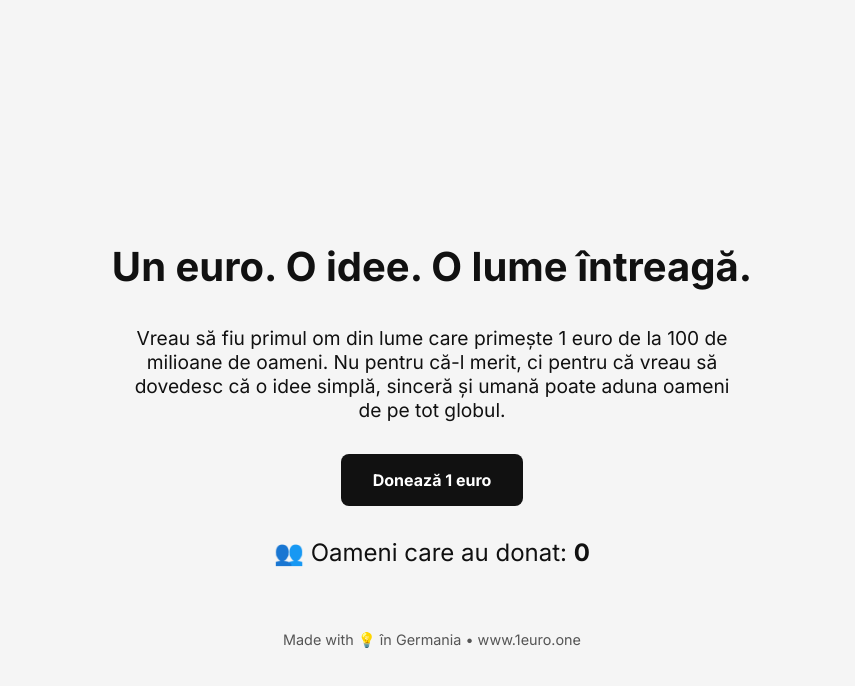
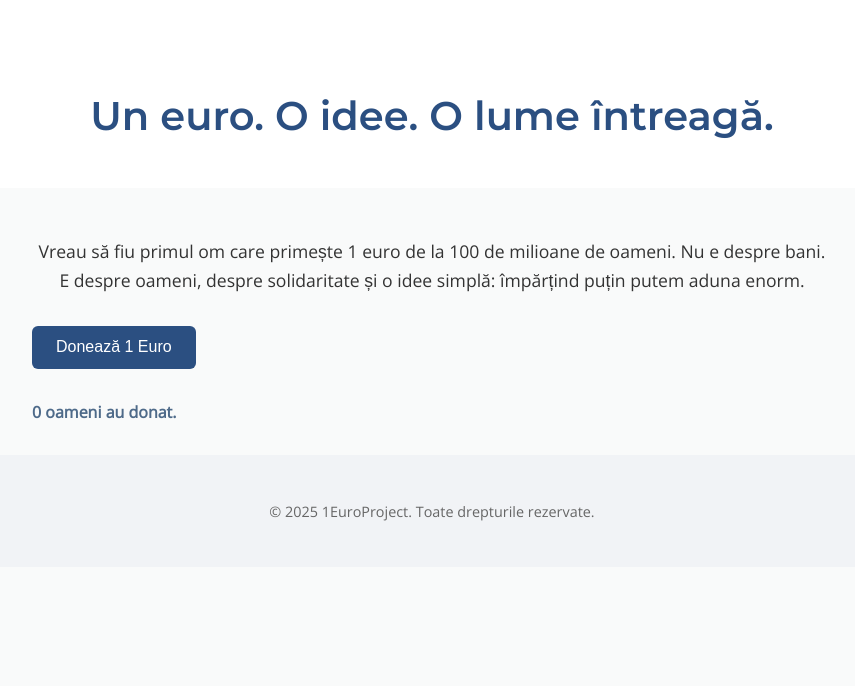
Before and after one commit to all1euro/1euro_project, a plain HTML site: page index.html in a window 1280 px wide. Shown: the whole page, without its empty margins (208-1063 px from the left). Drawn offline with nearby package versions, Linux system fonts and the light colour scheme.

Commit message:
Update index.html
actualizat design site

```diff
--- a/index.html
+++ b/index.html
@@ -1,63 +1,97 @@
 <!DOCTYPE html>
 <html lang="ro">
 <head>
-  <meta charset="UTF-8" />
-  <meta name="viewport" content="width=device-width, initial-scale=1.0" />
-  <title>1 Euro Project</title>
-  <link href="https://fonts.googleapis.com/css2?family=Inter:wght@400;700&display=swap" rel="stylesheet">
+  <meta charset="UTF-8">
+  <meta name="viewport" content="width=device-width, initial-scale=1.0">
+  <title>1EuroProject - O idee globală</title>
+  <link href="https://fonts.googleapis.com/css2?family=Montserrat:wght@600&family=Open+Sans&display=swap" rel="stylesheet">
   <style>
     body {
       margin: 0;
-      font-family: 'Inter', sans-serif;
-      background: #f5f5f5;
-      color: #111;
+      font-family: 'Open Sans', sans-serif;
+      background-color: #f9fafa;
+      color: #333;
+    }
+
+    header {
+      text-align: center;
+      padding: 4rem 2rem 2rem;
+      background-color: #ffffff;
+    }
+
+    h1 {
+      font-family: 'Montserrat', sans-serif;
+      font-size: 2.5rem;
+      margin-bottom: 1rem;
+      color: #2b4f81;
+    }
+
+    nav {
+      margin-top: 1rem;
+    }
+
+    main {
       display: flex;
       flex-direction: column;
       align-items: center;
-      justify-content: center;
-      min-height: 100vh;
+      padding: 2rem;
+      max-width: 800px;
+      margin: 0 auto;
+    }
+
+    #intro p {
+      font-size: 1.1rem;
+      line-height: 1.6;
+      text-align: center;
+      margin-bottom: 2rem;
+    }
+
+    #donate-btn {
+      background-color: #2b4f81;
+      color: white;
+      border: none;
+      padding: 0.8rem 1.5rem;
+      font-size: 1rem;
+      border-radius: 6px;
+      cursor: pointer;
+      transition: background-color 0.3s ease;
+    }
+
+    #donate-btn:hover {
+      background-color: #1f3b60;
+    }
+
+    #donation-counter {
+      margin-top: 2rem;
+      font-weight: 600;
+      color: #4e6a89;
+    }
+
+    footer {
       text-align: center;
       padding: 2rem;
-    }
-    h1 {
-      font-size: 2.5rem;
-      margin-bottom: 1rem;
-    }
-    p {
-      font-size: 1.2rem;
-      max-width: 600px;
-      margin-bottom: 2rem;
-    }
-    a.button {
-      background: #111;
-      color: #fff;
-      padding: 1rem 2rem;
-      border-radius: 8px;
-      text-decoration: none;
-      font-weight: bold;
-      transition: background 0.3s;
-    }
-    a.button:hover {
-      background: #333;
-    }
-    .counter {
-      margin-top: 2rem;
-      font-size: 1.5rem;
-    }
-    footer {
-      margin-top: 4rem;
       font-size: 0.9rem;
-      color: #555;
+      background-color: #f1f3f6;
+      color: #666;
     }
   </style>
 </head>
 <body>
-  <h1>Un euro. O idee. O lume întreagă.</h1>
-  <p>Vreau să fiu primul om din lume care primește 1 euro de la 100 de milioane de oameni. Nu pentru că-l merit, ci pentru că vreau să dovedesc că o idee simplă, sinceră și umană poate aduna oameni de pe tot globul.</p>
-  <a href="https://buymeacoffee.com/exemplu" class="button" target="_blank">Donează 1 euro</a>
-  <div class="counter">👥 Oameni care au donat: <strong>0</strong></div>
+  <header>
+    <h1>Un euro. O idee. O lume întreagă.</h1>
+    <nav></nav>
+  </header>
+
+  <main>
+    <section id="intro">
+      <p>Vreau să fiu primul om care primește 1 euro de la 100 de milioane de oameni. Nu e despre bani. E despre oameni, despre solidaritate și o idee simplă: împărțind puțin putem aduna enorm.</p>
+      <button id="donate-btn">Donează 1 Euro</button>
+      <div id="donation-counter">0 oameni au donat.</div>
+    </section>
+  </main>
+
   <footer>
-    Made with 💡 în Germania • www.1euro.one
+    <p>&copy; 2025 1EuroProject. Toate drepturile rezervate.</p>
   </footer>
 </body>
 </html>
```
